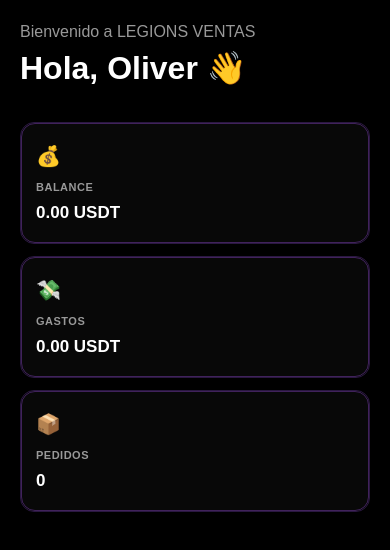
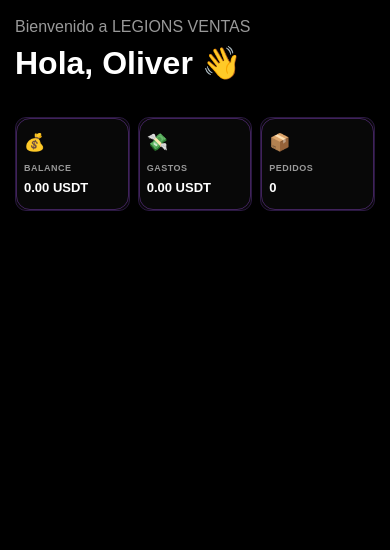
Before and after one commit to juliocesarblancomedina08-tech/Recargas-de-diamantes, a Next.js app: page /dashboard in a window 390 px wide. Shown: the top 550 px of the page. Built offline with nearby package versions, Linux system fonts and the light colour scheme.

Commit message:
Adjust dashboard styles for mobile responsiveness

```diff
--- a/app/globals.css
+++ b/app/globals.css
@@ -832,10 +832,31 @@ a {
 
 @media (max-width: 700px) {
   .dashboard-page {
-    padding: 20px;
+    padding: 15px;
   }
 
   .dashboard-stats {
-    grid-template-columns: 1fr;
+    grid-template-columns: repeat(3, minmax(0, 1fr));
+    gap: 8px;
+    margin-top: 22px;
+    max-width: 100%;
+  }
+
+  .stat-card {
+    padding: 12px 8px;
+    border-radius: 11px;
+  }
+
+  .stat-card span {
+    font-size: 17px;
+  }
+
+  .stat-card p {
+    font-size: 9px;
+    margin: 6px 0 3px;
+  }
+
+  .stat-card h2 {
+    font-size: 13px;
   }
 }
```
